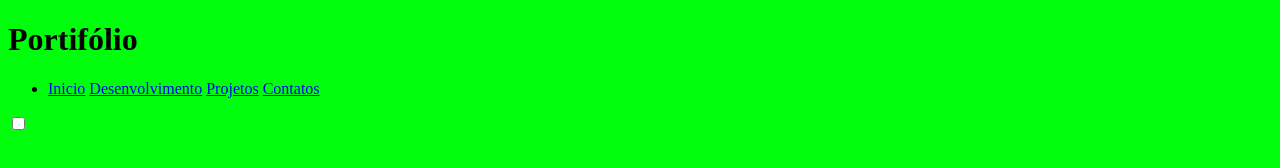
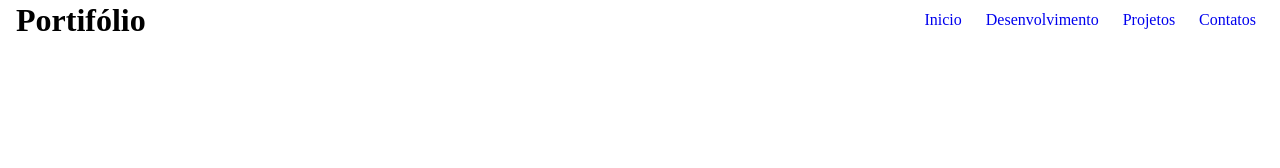
Before and after one commit to EletroCP/old-Portifolio, a website: page index.html in a window 1280 px wide. Drawn offline with Linux system fonts and the light colour scheme.

Commit message:
feat: implementato botão para esconder e retornar a nav

```diff
--- a/index.html
+++ b/index.html
@@ -8,21 +8,26 @@
   <title>Portifólio</title>
 </head>
 <body>
-  <header>
+  <header id="header">
     <h1 id="title-header">Portifólio</h1>
-    <nav>
-      <ul>
+    <nav id="header-nav">
+      <button id="hamburger">Menu</button>
+      <ul id="menu">
         <li>
           <a href="/">Inicio</a>
+        </li>
+        <li>
           <a href="/">Desenvolvimento</a>
+        </li>
+        <li>
           <a href="/">Projetos</a>
+        </li>
+        <li>
           <a href="/">Contatos</a>
         </li>
       </ul>
     </nav>
-    <label>
-      <input type="checkbox" id="hamburger">
-    </label>
   </header>
 </body>
+<script src="./script.js"></script>
 </html>
--- a/script.js
+++ b/script.js
@@ -0,0 +1,8 @@
+const hamburgetBtn = document.getElementById('hamburger');
+
+function openMenu() {
+    const menuHamburger = document.getElementById('menu');
+    menuHamburger.classList.toggle('exist')
+}
+
+hamburgetBtn.addEventListener('click', openMenu);
--- a/style.css
+++ b/style.css
@@ -1,18 +1,53 @@
+* {
+  margin: 0px;
+  padding: 0px;
+  list-style: none;
+}
+
+a {
+  text-decoration: none;
+}
+
+#header {
+  align-items: center;
+  box-sizing: border-box;
+  display: flex;
+  height: 40px;
+  padding: 1rem;
+  justify-content: space-between;
+}
+
+#menu {
+  display: flex;
+  gap: .5rem
+}
+
+#menu a {
+  display: block;
+  padding: .5rem;
+}
+
+#hamburger {
+  display: none;
+}
 @media screen and (max-width: 425px) {
-  body {
-    background-color: rgb(196, 56, 56);
+  #hamburger {
+    display: block;
+  }
+
+  #menu {
+    display: none;
+  }
+
+  #menu.exist {
+    display: flex;
   }
 }
 
 @media screen and (min-width: 720px){
-  body {
-    background-color: aqua;
-  }
 
 }
 
 @media screen and (min-width: 1280px) {
-  body {
-    background-color: rgb(0, 255, 13);
-  }
+
 }
```
